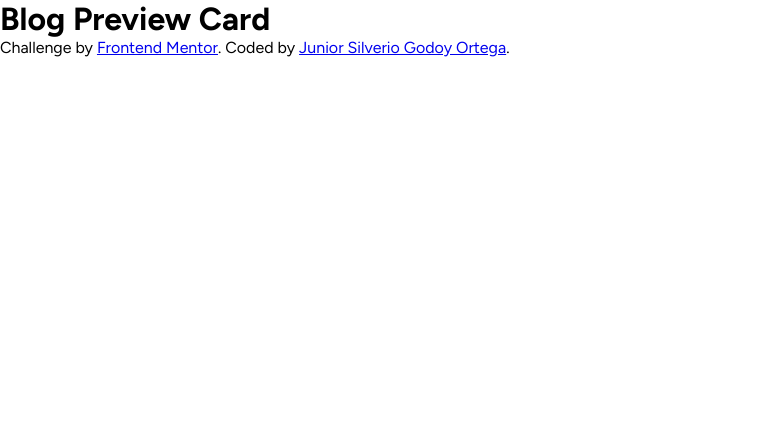
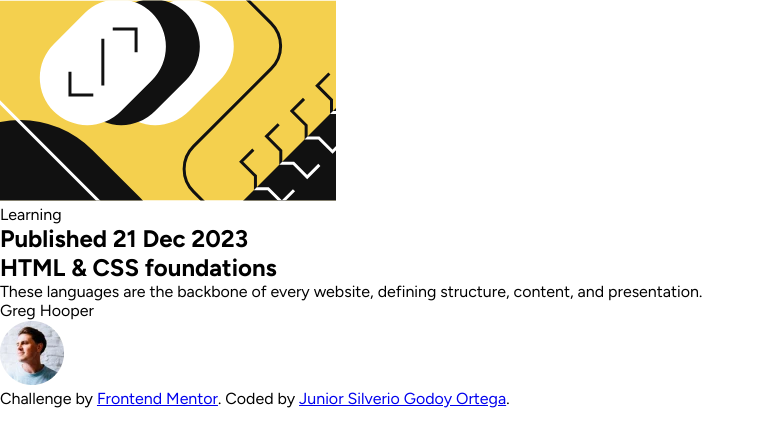
Before and after one commit to JuniorGodoyOrtega/blog-preview-card, a plain HTML site: page index.html in a window 1280 px wide. Shown: the whole page, without its empty margins (0-764 px from the left). Drawn offline with Linux system fonts and the light colour scheme.

Commit message:
primera estructura del html

```diff
--- a/index.html
+++ b/index.html
@@ -8,7 +8,23 @@
     <link rel="icon" href="img/favicon-32x32.png" type="image/png" sizes="32x32">
 </head>
 <body>
-    <h1>Blog Preview Card</h1>
+    <main class="container">
+        <article class="card">
+            <figure class="figure__card">
+                <img src="img/illustration-article.svg" alt="Article illustration" class="illustration">
+            </figure>
+            <p class="learning__card">Learning</p>
+            <h2 class="subtitle__card">Published 21 Dec 2023</h2>
+            <h1 class="title__card">HTML & CSS foundations</h1>
+            <p class="description__card">These languages are the backbone of every website, defining structure, content, and presentation.</p>
+            <section class="autor__card">
+                <p class="autor__card">Greg Hooper</p>
+                <figure class="figure">
+                    <img src="img/image-avatar.webp" alt="Author avatar Greg Hooper" class="autor__avatar">
+                </figure>
+            </section>
+        </article>
+    </main>
     <footer class="attribution">
         Challenge by
         <a href="https://www.frontendmentor.io?ref=challenge" target="_blank" rel="noopener noreferrer">Frontend
```
